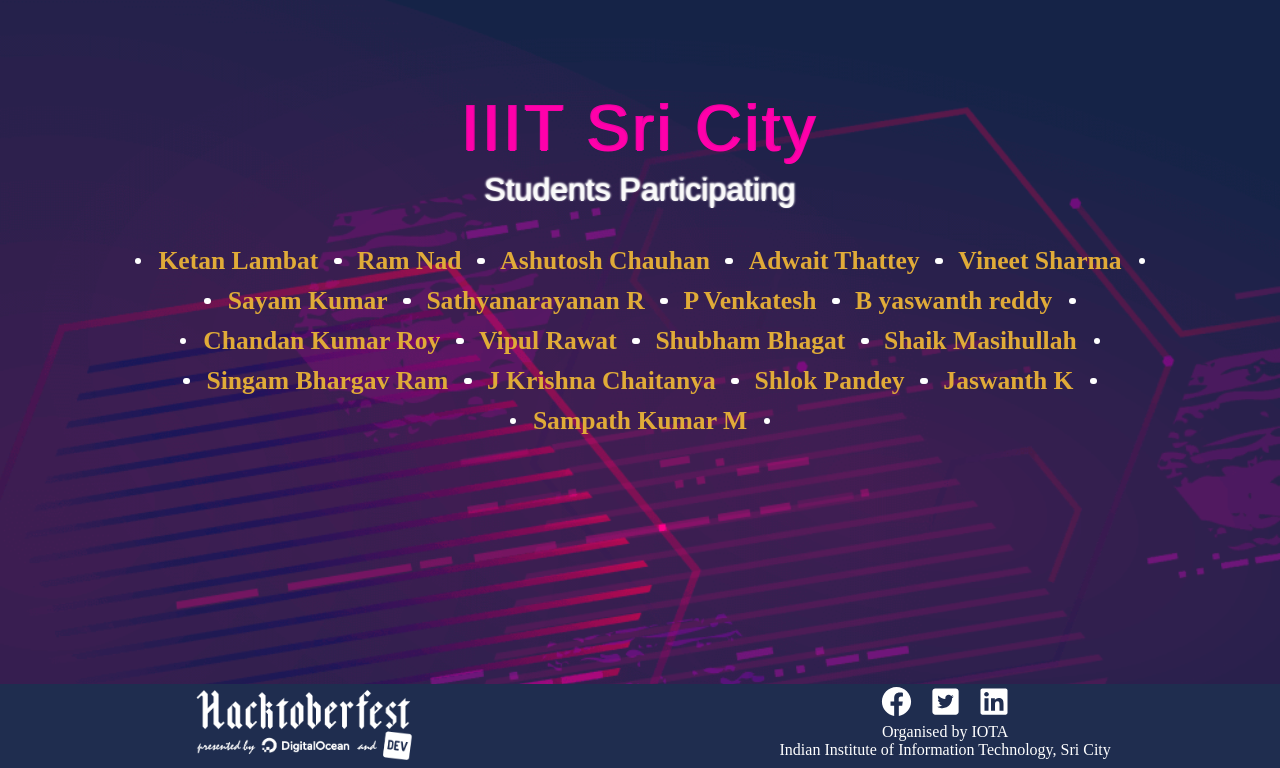
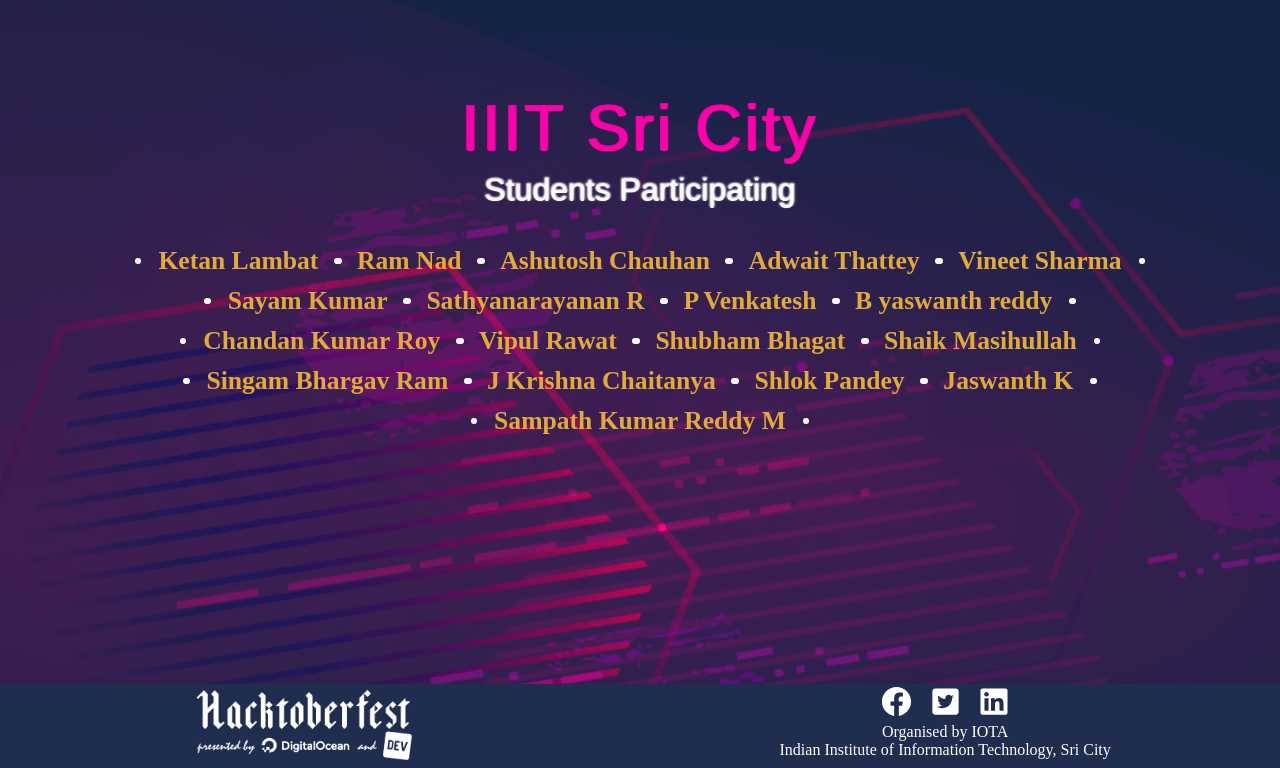
Before and after one commit to Project-Club-IIITS/hacktoberfest2019-participants, a Jekyll site: the page index.html, which Jekyll copies as it is, in a window 1280 px wide, cut to the strip 132-900 px from the top of the page. Built offline with Jekyll 4.4.1, drawn with Linux system fonts in a browser that asks for light colours; some web fonts are replaced.

Commit message:
Update index.html

```diff
--- a/index.html
+++ b/index.html
@@ -63,7 +63,7 @@
                 <li><a href="https://github.com/chaitanya531">J Krishna Chaitanya</a></li>
                 <li><a href="https://github.com/b30wulffz">Shlok Pandey</a></li>
                 <li><a href="https://github.com/JazzKriss21">Jaswanth K</a></li>
-                <li><a href="https://github.com/JazzKriss21">Sampath Kumar M</a></li>
+                <li><a href="https://github.com/sampath6">Sampath Kumar Reddy M</a></li>
 
             </ul>
         </div>
```
